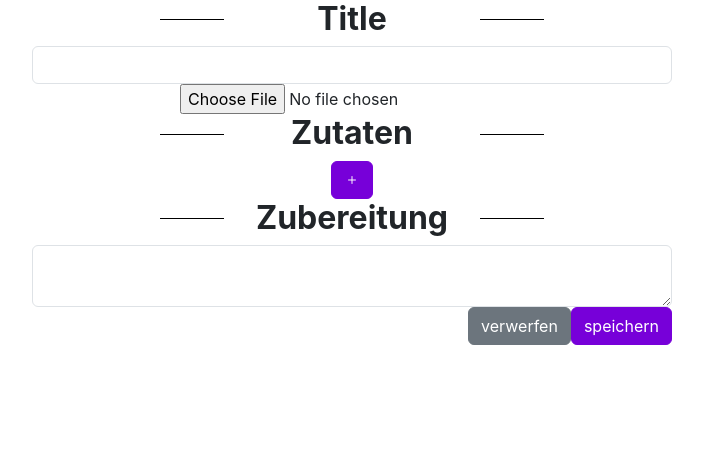
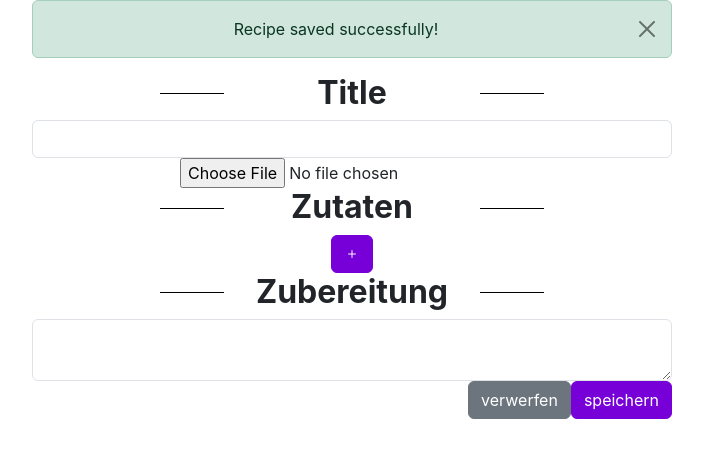
Before and after one commit to KlnSdr/webEngineering-2024-frontend, a React (Create React App) app in the folder frontend-react/: page / in a window 1280 px wide. Both pictures are taken after a click on the button "speichern". Shown: the top 458 px of the page, without its empty margins (288-991 px from the left). Built offline with nearby package versions, Linux system fonts and the light colour scheme.

Commit message:
[FRONTEND-7]: add mock save method in recipeService + display alert of successfull save

```diff
--- /dev/null
+++ b/frontend-react/src/services/RecipeService.ts
@@ -0,0 +1,11 @@
+import { CreateRecipe } from "../types/Recipes";
+
+class RecipeService {
+  public static save(recipe: CreateRecipe): Promise<void> {
+    return new Promise((resolve, reject) => {
+      resolve();
+    });
+  }
+}
+
+export { RecipeService };
--- a/frontend-react/src/views/CreateRecipeView.tsx
+++ b/frontend-react/src/views/CreateRecipeView.tsx
@@ -1,6 +1,7 @@
 import { useEffect, useState } from "react";
 import AddProducts from "../components/AddProducts";
 import Button from "react-bootstrap/Button";
+import Alert from "react-bootstrap/Alert";
 import Heading from "../components/Heading";
 import ImageUpload from "../components/ImageUpload";
 import LabelInput from "../components/LabelInput";
@@ -10,6 +11,7 @@ import { CreateRecipe } from "../types/Recipes";
 import { NeededProduct, Product } from "../types/Products";
 import { ProductsService } from "../services/ProductService";
 import Stack from "react-bootstrap/Stack";
+import { RecipeService } from "../services/RecipeService";
 
 function CreateRecipeView() {
   const emptyRecipe: CreateRecipe = {
@@ -18,6 +20,7 @@ function CreateRecipeView() {
     description: "",
     products: [],
   };
+  const [showAlert, setShowAlert] = useState(false);
   const [state, setState] = useState(emptyRecipe);
   const [availableProducts, setAvailableProducts] = useState<Product[]>([]);
 
@@ -27,8 +30,25 @@ function CreateRecipeView() {
     );
   }, []);
 
+  const saveRecipe = () => {
+    // TODO validation
+    RecipeService.save(state).then((_) => {
+      setShowAlert(true);
+      setTimeout(() => setShowAlert(false), 5000);
+    });
+  };
+
   return (
     <div className="createRecipeView">
+      {showAlert && (
+        <Alert
+          variant="success"
+          onClose={() => setShowAlert(false)}
+          dismissible
+        >
+          Recipe saved successfully!
+        </Alert>
+      )}
       <LabelInput
         labelText="Title"
         initialValue={state.title}
@@ -67,12 +87,7 @@ function CreateRecipeView() {
         >
           verwerfen
         </Button>
-        <Button
-          variant="primary"
-          onClick={() => {
-            console.log(state);
-          }}
-        >
+        <Button variant="primary" onClick={saveRecipe}>
           speichern
         </Button>
       </Stack>
```
